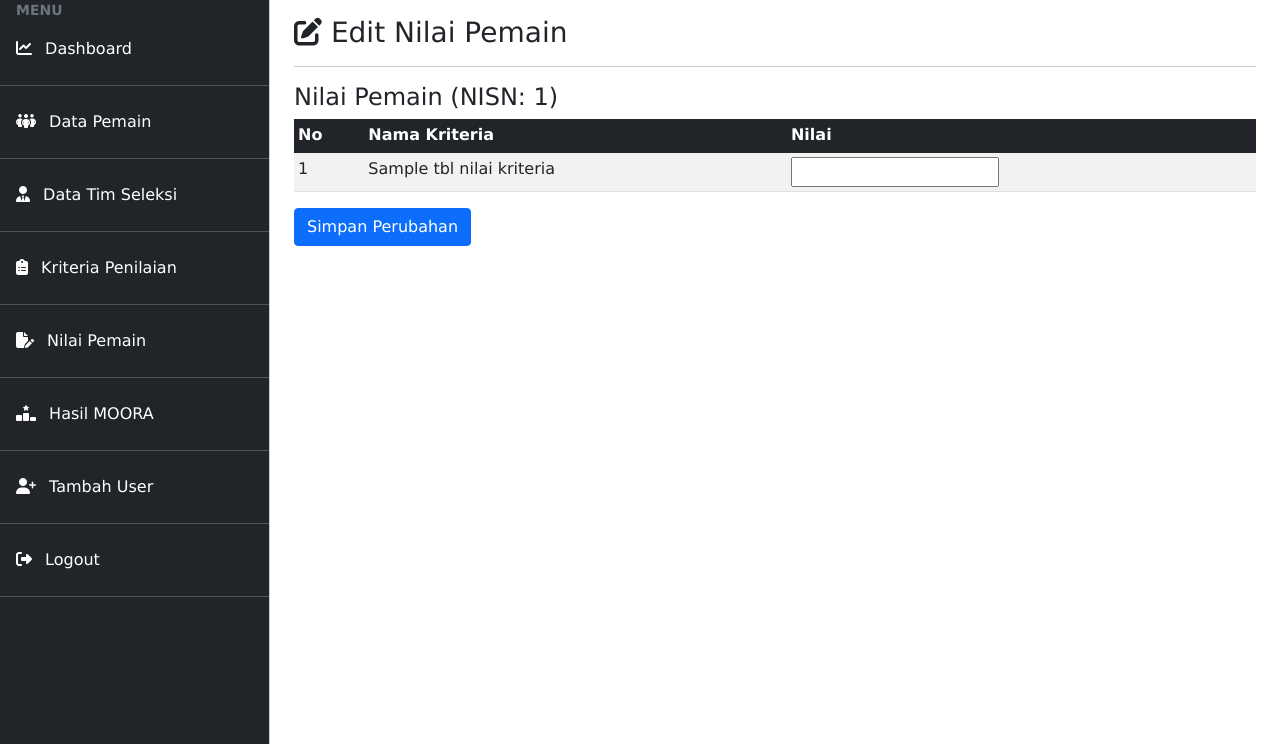
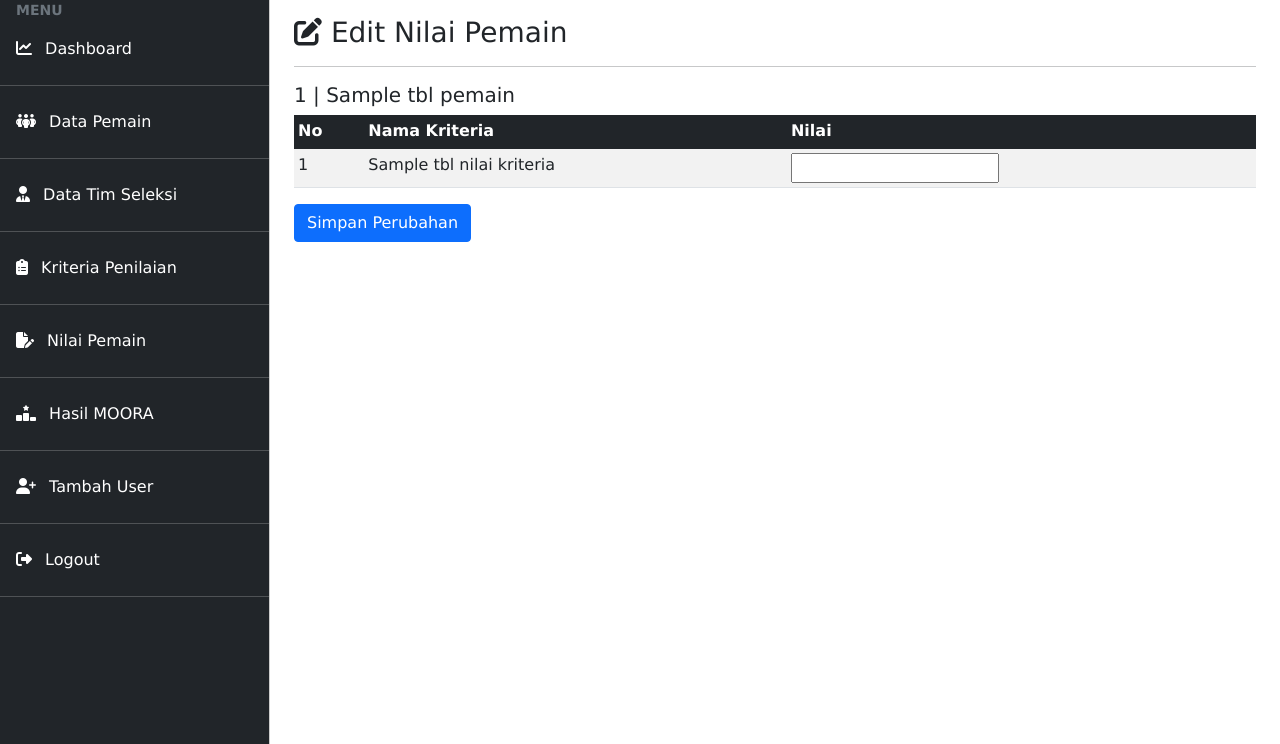
Before and after one commit to shairul19/skripsi2_moora, a Flask app: page /edit_nilai_pemain/1 in a window 1280 px wide. Shown: the part 56-800 px from the top of the page. Run offline with Flask 3, Linux system fonts and the light colour scheme; the visitor is signed in with stand-in values (Sample User, id 1); a database or web service that is not in the repository returns one stand-in record (values such as "Sample title"); some libraries are stand-ins or nearby versions.

Commit message:
Tambah Fitur Edit Nilai Pemain

```diff
--- a/app.py
+++ b/app.py
@@ -610,6 +610,10 @@ def edit_nilai_pemain(nisn):
                     "WHERE nk.nisn = %s", (nisn,))
         data_nilai_kriteria = cur.fetchall()
 
+        # Query untuk mendapatkan informasi nama pemain
+        cur.execute("SELECT nama_pemain FROM tbl_pemain WHERE nisn = %s", (nisn,))
+        nama_pemain = cur.fetchone()[0]
+
         if request.method == 'POST':
             for row in data_nilai_kriteria:
                 kriteria_id = row[0]
@@ -623,7 +627,7 @@ def edit_nilai_pemain(nisn):
             flash("Nilai berhasil diubah.", "success")
             return redirect('/data_nilai_pemain')
 
-        return render_template('edit_nilai_pemain.html', nisn=nisn, data_nilai_kriteria=data_nilai_kriteria)
+        return render_template('edit_nilai_pemain.html', nisn=nisn, nama_pemain=nama_pemain, data_nilai_kriteria=data_nilai_kriteria)
 
     return redirect('/data_nilai_pemain')
 
--- a/templates/edit_nilai_pemain.html
+++ b/templates/edit_nilai_pemain.html
@@ -14,7 +14,7 @@ Edit Nilai Pemain
 
         <div class="row">
             <div class="col-md-12">
-                <h4>Nilai Pemain (NISN: {{ nisn }})</h4>
+                <h5>{{ nisn }} | {{ nama_pemain }}</h5>
                 <form method="post">
                     <table class="table table-sm table-striped table-hover">
                         <thead class="table-dark">
```
